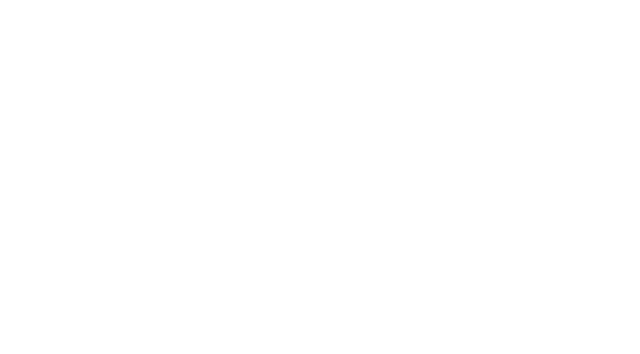
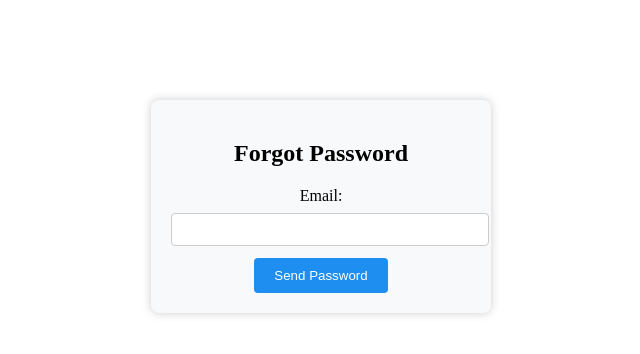
Before and after one commit to Rajeswari1705/travel-booking-system-frontend, an Angular app: page /forgot-password in a window 1280 px wide. Before the commit this address led to /. Shown: the top 354 px of the page, without its empty margins (319-959 px from the left). Built offline with nearby package versions, Linux system fonts and the light colour scheme.

Commit message:
added forgot password feature to send password over mail

```diff
--- a/src/app/app.routes.ts
+++ b/src/app/app.routes.ts
@@ -20,7 +20,7 @@ export const routes: Routes = [
   { path: 'update-profile', loadComponent: () => import('./update-profile/update-profile.component').then(m => m.UpdateProfileComponent) },
   { path: 'admin-user-manage' , loadComponent: () => import('./admin-user-manage/admin-user-manage.component').then(m =>AdminUserManageComponent)},
   { path: 'admin/agent-packages/:id', loadComponent: () => import('./admin-agent-packages/admin-agent-packages.component').then(m => m.AdminAgentPackagesComponent)},
-
+  { path: 'forgot-password', loadComponent: () => import('./forgot-password/forgot-password.component').then(m => m.ForgotPasswordComponent)},
 
   //For package editing/updating in agent dashboard
   { path: 'edit-package/:id', loadComponent:() => import('./edit-package/edit-package.component').then(m => m.EditPackageComponent)}
--- /dev/null
+++ b/src/app/forgot-password/forgot-password.component.css
@@ -0,0 +1,39 @@
+.forgot-password-container {
+    width: 300px;
+    margin: 100px auto;
+    padding: 20px;
+    background-color: #f8f9fa;
+    text-align: center;
+    border-radius: 8px;
+    box-shadow: 0px 0px 10px #ccc;
+  }
+
+  input {
+    width: 100%;
+    padding: 8px;
+    margin-top: 8px;
+    margin-bottom: 12px;
+    border: 1px solid #ccc;
+    border-radius: 4px;
+  }
+
+  button {
+    padding: 10px 20px;
+    background-color: #1f8ef1;
+    color: white;
+    border: none;
+    border-radius: 4px;
+    cursor: pointer;
+  }
+
+  .forgot-password-link {
+    display: block;
+    margin-top: 10px;
+    color: #007bff;
+    text-decoration: none;
+    font-size: 14px;
+  }
+
+  .forgot-password-link:hover {
+    text-decoration: underline;
+  }
--- /dev/null
+++ b/src/app/forgot-password/forgot-password.component.html
@@ -0,0 +1,9 @@
+<div class="forgot-password-container">
+  <h2>Forgot Password</h2>
+
+  <label>Email:
+    <input type="email" [(ngModel)]="email" required />
+  </label>
+
+  <button (click)="sendPassword()">Send Password</button>
+</div>
--- /dev/null
+++ b/src/app/forgot-password/forgot-password.component.ts
@@ -0,0 +1,37 @@
+import { Component } from '@angular/core';
+import { HttpClient } from '@angular/common/http';
+import { Router } from '@angular/router';
+import { ToastrService } from 'ngx-toastr';
+import { CommonModule } from '@angular/common';
+import { FormsModule } from '@angular/forms';
+
+@Component({
+  selector: 'app-forgot-password',
+  standalone: true,
+  imports: [CommonModule, FormsModule],
+  templateUrl: './forgot-password.component.html',
+  styleUrl: './forgot-password.component.css'
+})
+export class ForgotPasswordComponent {
+  email: string = '';
+
+  constructor(
+    private http: HttpClient,
+    private router: Router,
+    private toastr: ToastrService
+  ) {}
+
+  // Called when user submits the form
+  sendPassword(): void {
+this.http.post('http://localhost:8080/api/users/forgot-password', { email: this.email })
+      .subscribe({
+        next: () => {
+          this.toastr.success('Password sent to your email!');
+          this.router.navigate(['/login']);
+        },
+        error: () => {
+          this.toastr.error('Email not found!');
+        }
+      });
+  }
+}
--- a/src/app/login/login.component.css
+++ b/src/app/login/login.component.css
@@ -45,3 +45,14 @@
   .login-container button:hover {
     background-color: #0056b3;
   }
+
+  .forgot-password-wrapper {
+    margin-top: 12px;
+    text-align: center;
+  }
+
+  .forgot-password-link {
+    color: #007bff;
+    text-decoration: underline;
+    cursor: pointer;
+  }
--- a/src/app/login/login.component.html
+++ b/src/app/login/login.component.html
@@ -9,5 +9,12 @@
       <input type="password" [(ngModel)]="credentials.password" name="password" required />
 
       <button type="submit">Login</button>
+
     </form>
+
+   <!-- Outside the <form> -->
+<div class="forgot-password-wrapper">
+  <a [routerLink]="['/forgot-password']" class="forgot-password-link">Forgot Password?</a>
+</div>
+
   </div>
--- a/src/app/login/login.component.ts
+++ b/src/app/login/login.component.ts
@@ -7,13 +7,14 @@ interface LoginResponse {
 import { FormsModule } from '@angular/forms';
 import { Component } from '@angular/core';
 import { Router } from '@angular/router';
+import { RouterModule } from '@angular/router';
 import { HttpClient } from '@angular/common/http';
 import { ToastrService } from 'ngx-toastr';
 
 @Component({
   selector: 'app-login',
   standalone: true,
-  imports: [FormsModule],
+  imports: [FormsModule, RouterModule],
   templateUrl: './login.component.html',
   styleUrls: ['./login.component.css']
 })
@@ -58,4 +59,10 @@ this.http.post<LoginResponse>('http://localhost:8080/api/auth/login', this.crede
         }
       });
   }
+
+  navigateToForgotPassword(event: Event) {
+    event.preventDefault();
+    this.router.navigate(['/forgot-password']);
+  }
+
 }
```
Also changed, not shown: 1 other file (tests, documents, lock files or other folders).
